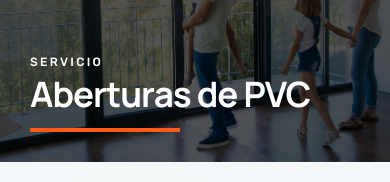
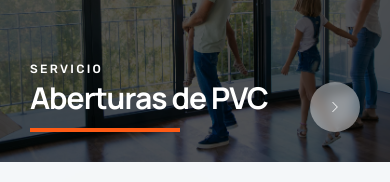
Before and after one commit to agusasaad/grupo-zurita, a Next.js app: page /servicios_page/1 in a window 390 px wide. Shown: the part 138-320 px from the top of the page. Built offline with nearby package versions, Linux system fonts and the light colour scheme.

Commit message:
se agrega arrow rigth en mobile

```diff
--- a/src/app/servicios_page/[id]/page.jsx
+++ b/src/app/servicios_page/[id]/page.jsx
@@ -60,14 +60,14 @@ const Servicios_page = () => {
             <div className={styles.line} ref={lineRef}></div>
           </div>
           <div className={styles.buttons}>
-            <Link href={`/servicios_page/${prevPage}`}>
+            <Link href={`/servicios_page/${prevPage}`} className={styles.left}>
               <button>
-                <ArrowLeftCarrucel color='white' />
+                <ArrowLeftCarrucel color='white' width='20px' height='20px' />
               </button>
             </Link>
-            <Link href={`/servicios_page/${nextPage}`}>
+            <Link href={`/servicios_page/${nextPage}`} className={styles.right}>
               <button>
-                <ArrowRigthCarrucel color='white' />
+                <ArrowRigthCarrucel color='white' width='20px' height='20px' />
               </button>
             </Link>
           </div>
--- a/src/app/servicios_page/[id]/page.module.css
+++ b/src/app/servicios_page/[id]/page.module.css
@@ -178,7 +178,7 @@
 }
 
 @media (max-width: 768px) {
-  .buttons {
+  .left {
     display: none !important;
   }
 }
@@ -209,3 +209,20 @@
     height: 300px !important;
   }
 }
+
+@media (max-width: 450px) {
+  .left {
+    display: none !important;
+  }
+
+  .background .info h2 {
+    font-size: 30px;
+    letter-spacing: -1px;
+    line-height: normal;
+  }
+
+  .svg {
+    width: 10px;
+    height: 10px;
+  }
+}
--- a/src/assets/icon/ArrowRigthCarrucel.jsx
+++ b/src/assets/icon/ArrowRigthCarrucel.jsx
@@ -1,3 +1,4 @@
+import styles from './../../app/servicios_page/[id]/page.module.css'
 const ArrowRigthCarrucel = ({
   width = '24px',
   height = '24px',
@@ -5,6 +6,7 @@ const ArrowRigthCarrucel = ({
 }) => {
   return (
     <svg
+      className={styles.svg}
       stroke='currentColor'
       fill={color}
       strokeWidth={0}
```
